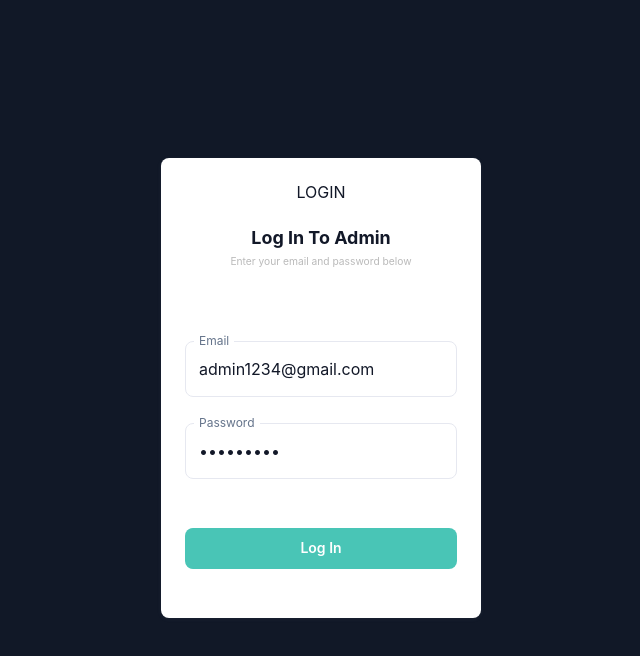
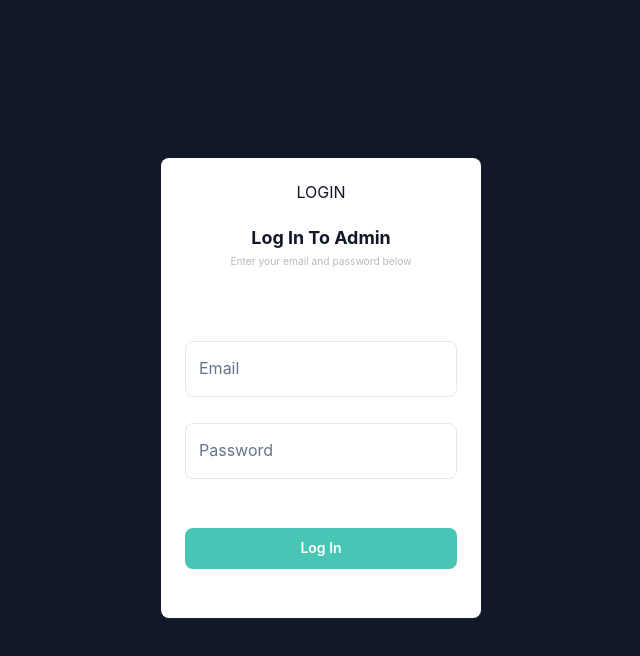
Before and after one commit to ayush2503/newsLetter, a React (Create React App) app: page /api/v1/admin/login in a window 1280 px wide. Shown: the top 656 px of the page, without its empty margins (319-959 px from the left). Built offline with nearby package versions, Linux system fonts and the light colour scheme.

Commit message:
resolving errors

```diff
--- a/src/pages/Admin pages/Article/AddArticle.js
+++ b/src/pages/Admin pages/Article/AddArticle.js
@@ -173,7 +173,7 @@ function AddArticle() {
           <Button
             color="success"
             variant="contained"
-            sx={{ px: 4, py: 1, width: "10vmax" }}
+            sx={{ px: 4, py: 1, width: "10vmax" ,mt:"1vmax"}}
             onClick={() => handleArticle()}
           >
             Add
--- a/src/pages/Admin pages/Login/Login.js
+++ b/src/pages/Admin pages/Login/Login.js
@@ -6,8 +6,8 @@ import { toast } from 'react-toastify'
 import { loginAction } from '../../../Store/Action/AdminActions/AuthActions/AuthActions'
 
 function Login() {
-    const [email, setemail] = useState("admin1234@gmail.com")
-    const [password, setpassword] = useState("admin)(*&")
+    const [email, setemail] = useState("")//admin1234@gmail.com
+    const [password, setpassword] = useState("")//"admin)(*&
     const dispatch=useDispatch()
     const navigate= useNavigate()
 const handleEmailChange=(val)=>{
--- a/src/pages/Admin pages/Privacy/AddPrivacyTerms.js
+++ b/src/pages/Admin pages/Privacy/AddPrivacyTerms.js
@@ -20,7 +20,7 @@ function AddPrivacyTerms() {
       elevation={3}
       sx={{
         width: "100%",
-        height: "25vmax",
+        height: "35vmax",
         pt: "20px",
         mb: 3,
         px: 3,
@@ -47,6 +47,7 @@ function AddPrivacyTerms() {
           // style={{width:"60vw"}}
           sx={{ width: "100%", mb: 4 }}
           multiline={true}
+          rows={10}
         />
       </div>
       <div style={{ display: "flex", justifyContent: "center" }}>
```
